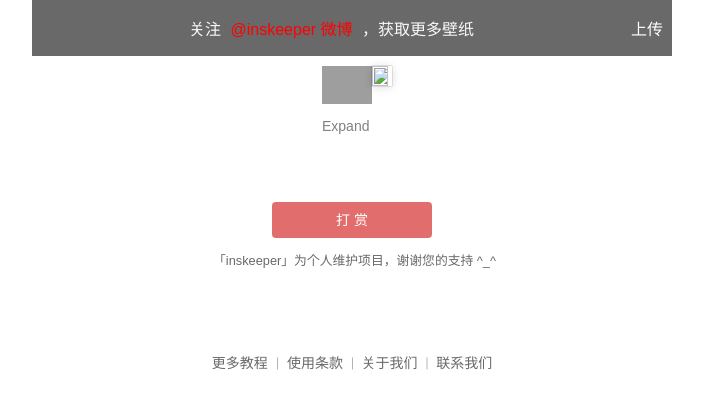
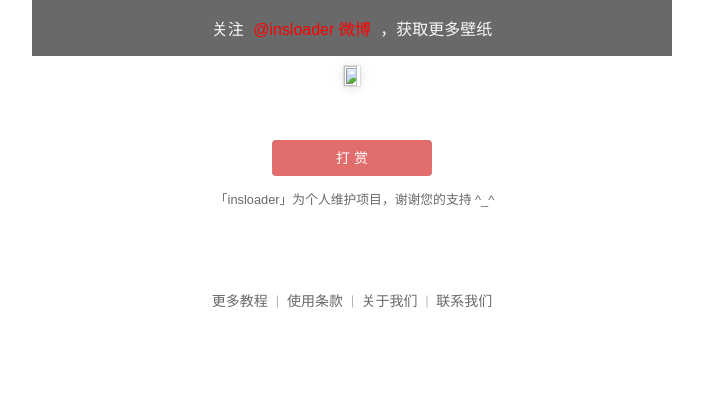
Before and after one commit to xiyouMc/GithubTrending-MiniProgram-Django, a Python web app: template Instagram/templates/ins/wallpaper.html in a window 1280 px wide. Shown: the top 409 px of the page, without its empty margins (288-991 px from the left). Run offline with Jinja, Linux system fonts and the light colour scheme; the template is opened without the code that fills it, so the values that code supplies are empty; grey boxes are pictures that could not be loaded.

Commit message:
update html

```diff
--- a/Instagram/templates/ins/wallpaper.html
+++ b/Instagram/templates/ins/wallpaper.html
@@ -6,7 +6,7 @@
 <meta http-equiv="Content-Type" content="text/html" ;>
 <meta name="viewport" content="width=device-width">
 <meta name="viewport" content="width=device-width, initial-scale=1.0, minimum-scale=1.0,  user-scalable=no">
-<title>inskeeper｜Album View</title>
+<title>insloader｜虚化壁纸</title>
 <style>
     a {
         TEXT-DECORATION: none
@@ -137,20 +137,20 @@
 <body>
     <div class="Top">
         <p>关注
-            <a href="http://weibo.com/inskeeper" style="color:red;font-size: 16px;padding: 5px">@inskeeper 微博 </a>，获取更多壁纸
-            <span style="float:right">
+            <a href="http://weibo.com/insloader" style="color:red;font-size: 16px;padding: 5px">@insloader 微博 </a>，获取更多壁纸
+            <!-- <span style="float:right">
                 <a href="http://inskeeper.cn/upload" style="color:white;font-size: 16px">上传&nbsp;&nbsp;</a>
-            </span>
+            </span> -->
         </p>
     </div>
 
     <div ontouchstart="" class="content" style="margin-top: 10px;display: flex;flex-direction: row;justify-content: space-between;">
-        <div style="font-size: 14px; display: flex;flex-direction: column;align-items: center;margin-left: 10px;">
+        <!-- <div style="font-size: 14px; display: flex;flex-direction: column;align-items: center;margin-left: 10px;">
             <a href="/expandview?picurl=static/ins_media/3159105669667.jpg">
                 <img src="/static/img/expand.png" width="50px">
                 <p>Expand</p>
             </a>
-        </div>
+        </div> -->
 
 
 
@@ -191,9 +191,9 @@
     <div class="right">
 
         <div class='right-box' />
-        <a href="https://inskeeper.cn/donate" style="color: white;">打 赏</a>
+        <a href="https://python.0x2048.com/donate/" style="color: white;">打 赏</a>
     </div>
-    <p style="font-size:0.8em;text-align:center;margin-left:5px;padding: 5px;line-height: 100% ">「inskeeper」为个人维护项目，谢谢您的支持 ^_^</p>
+    <p style="font-size:0.8em;text-align:center;margin-left:5px;padding: 5px;line-height: 100% ">「insloader」为个人维护项目，谢谢您的支持 ^_^</p>
     </div>
     <br>
     <br>
```
